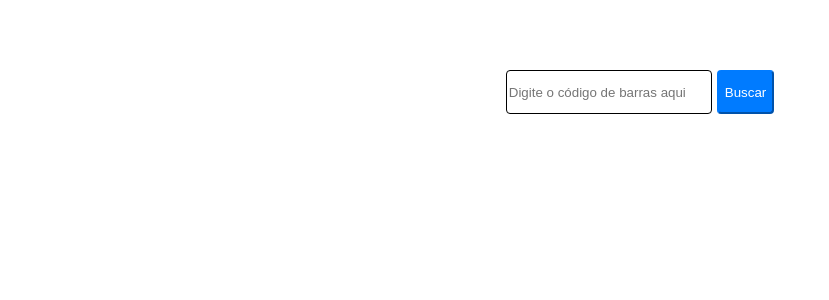
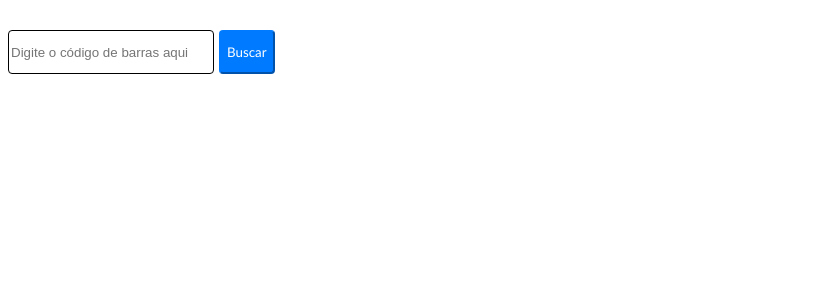
Before and after one commit to kurv12/infoProdutos, a Vue app: page / in a window 1280 px wide. Shown: the top 300 px of the page, without its empty margins (0-829 px from the left). Built offline with nearby package versions, Linux system fonts and the light colour scheme; no server answers.

Commit message:
passando o css para o Search.vue

```diff
--- a/src/components/Search.vue
+++ b/src/components/Search.vue
@@ -17,8 +17,8 @@
 <style>
 .buscador {
     display: flex;
-    margin-top: 70px;
-    justify-content: center;
+    margin-top: 30px;
+    font-family: 'Trebuchet MS', 'Lucida Sans Unicode', 'Lucida Grande', 'Lucida Sans', Arial, sans-serif;
 }
 
 #txt_busca{
@@ -33,6 +33,15 @@
     background-color: #007bff;
     border-color: #007bff;
     color: white;
+    font-family: 'Trebuchet MS', 'Lucida Sans Unicode', 'Lucida Grande', 'Lucida Sans', Arial, sans-serif;
     border-radius: .25rem;
 }
+
+.resultado {
+    display: inline-block;
+    justify-content: center;
+    margin-top: 30px;
+    font-weight: bolder;
+    font-family: 'Trebuchet MS', 'Lucida Sans Unicode', 'Lucida Grande', 'Lucida Sans', Arial, sans-serif;
+}
 </style>
```
